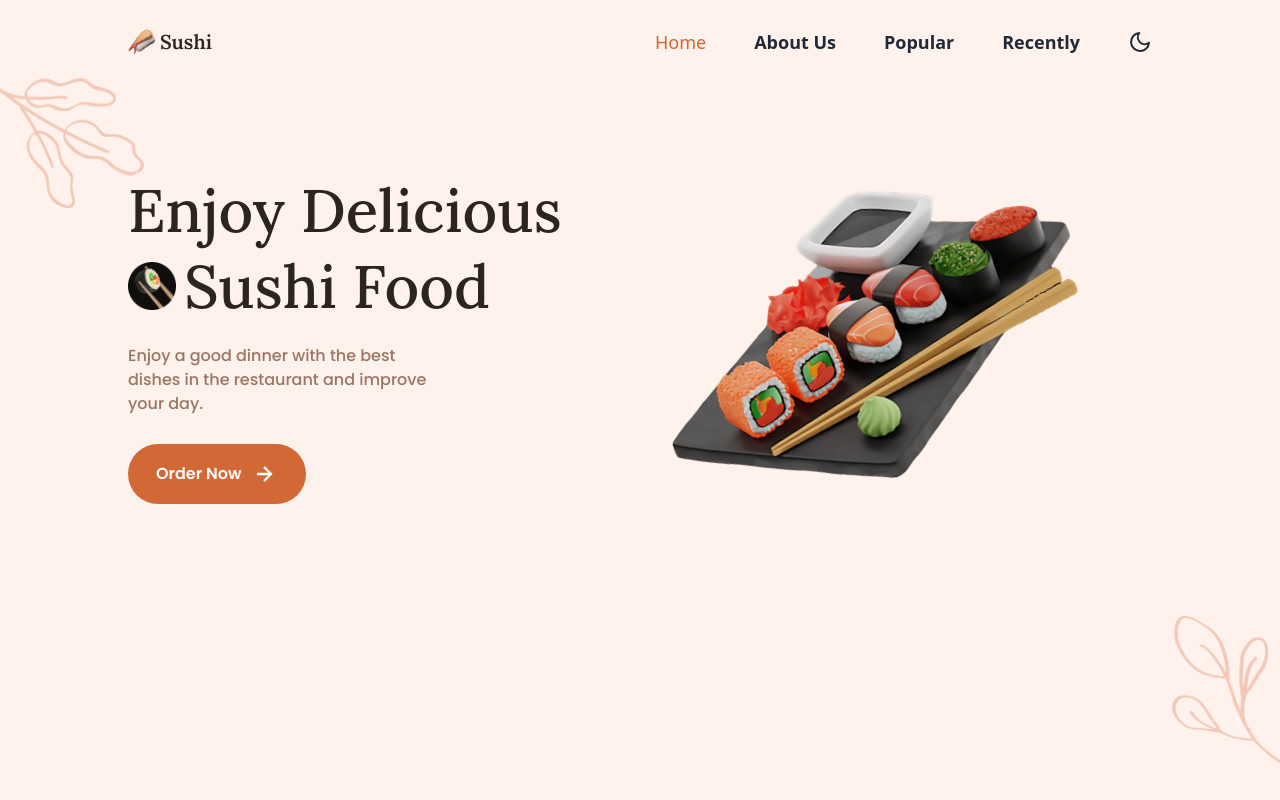
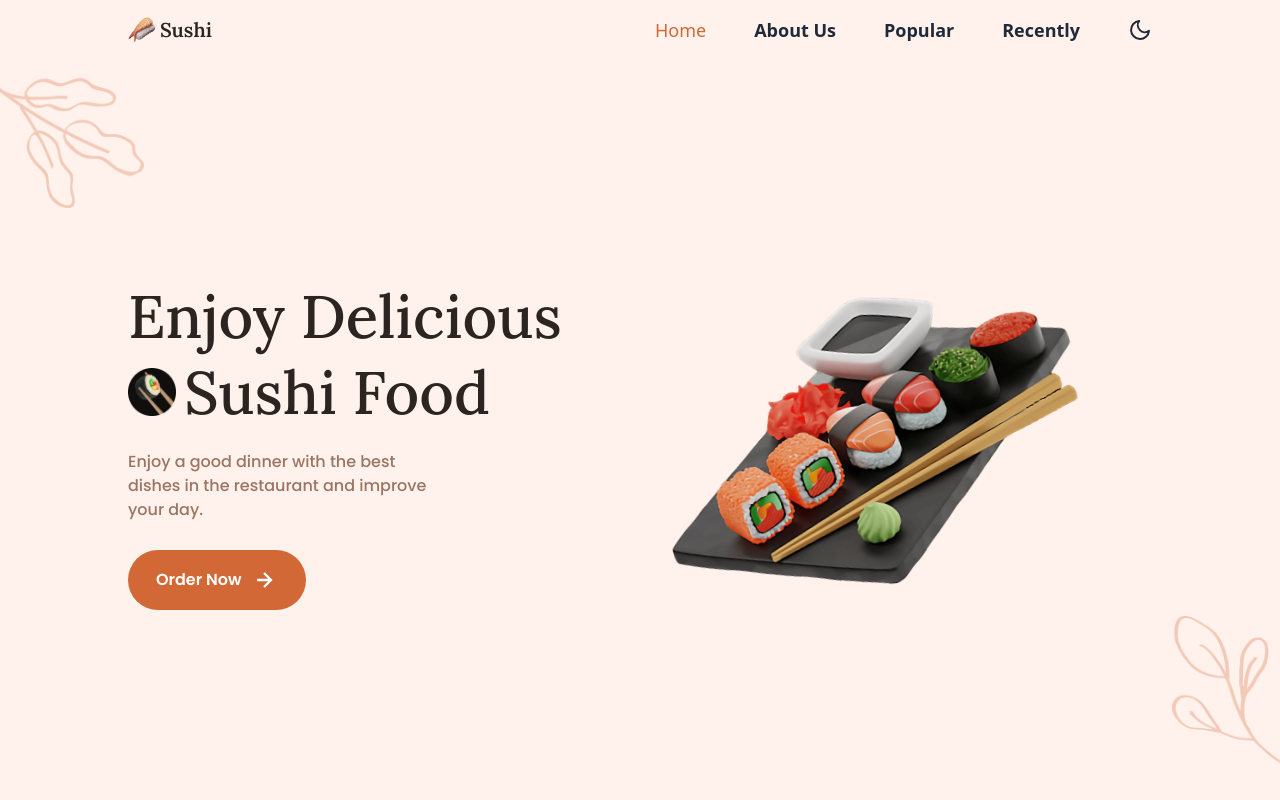
Before and after one commit to coder-kaleb/sushi, a Next.js app: page / in a window 1280 px wide. Built offline with nearby package versions, Linux system fonts and the light colour scheme.

Commit message:
hero section finished with navbar fixed

```diff
--- a/app/components/Header.tsx
+++ b/app/components/Header.tsx
@@ -3,16 +3,16 @@ import { HiOutlineSquares2X2 } from "react-icons/hi2";
 import { lora } from "../fonts";
 export default function Header() {
   return (
-    <header className="z-50 py-7">
-      <nav className="flex items-center justify-between">
+    <header className="fixed inset-x-0 top-0 z-[99999] w-full px-4 sm:px-10  md:px-16 xl:px-32 items-center bg-[#FFF1EB] py-4 ">
+      <nav className="flex items-center justify-between ">
         <div
-          className={`text-md flex text-xl font-semibold transition duration-500 hover:text-orange text-light-gray  ${lora.className} gap-1`}
+          className={`text-md flex text-xl font-semibold text-light-gray transition duration-500 hover:text-orange  ${lora.className} gap-1`}
         >
           <img src="logo.png" alt="logo" className="h-7 w-7 object-contain" />
           Sushi
         </div>
         <ul className="flex items-center gap-12  ">
-          <div className="hidden items-center text-lg gap-12 md:flex">
+          <div className="hidden items-center gap-12 text-lg md:flex">
             <li className=" cursor-pointer  font-medium capitalize text-orange transition duration-500">
               home
             </li>
--- a/app/page.tsx
+++ b/app/page.tsx
@@ -3,7 +3,7 @@ import Hero from "./components/Hero";
 
 export default function Home() {
   return (
-    <main className={` bg-[#FFF1EB] relative min-h-screen overflow-x-hidden  px-4 sm:px-10 md:px-16 xl:px-32`}>
+    <main className={` bg-[#FFF1EB] relative min-h-screen overflow-x-hidden px-4 sm:px-10  md:px-16 xl:px-32 flex items-center`}>
       <Header />
       <Hero />
     </main>
```
